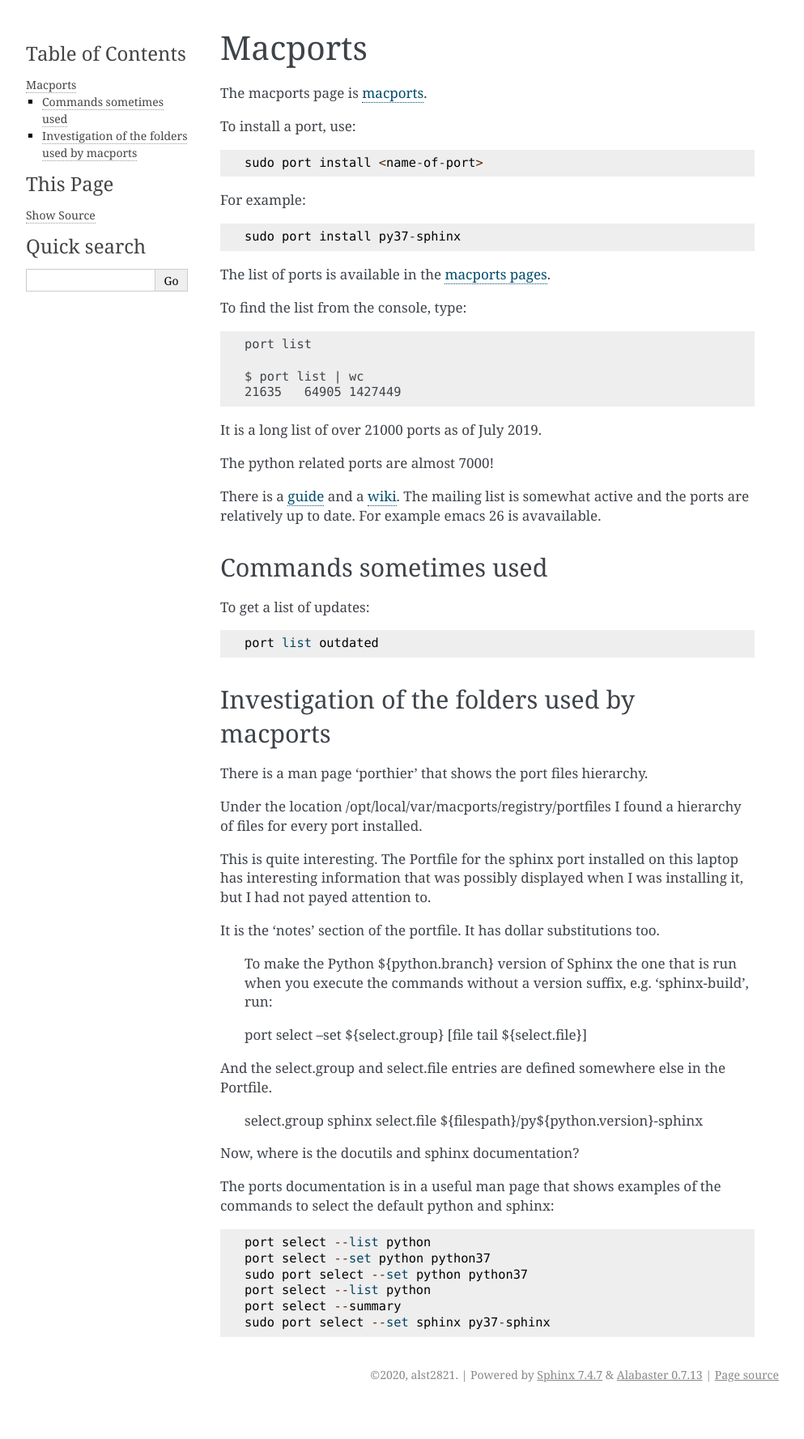
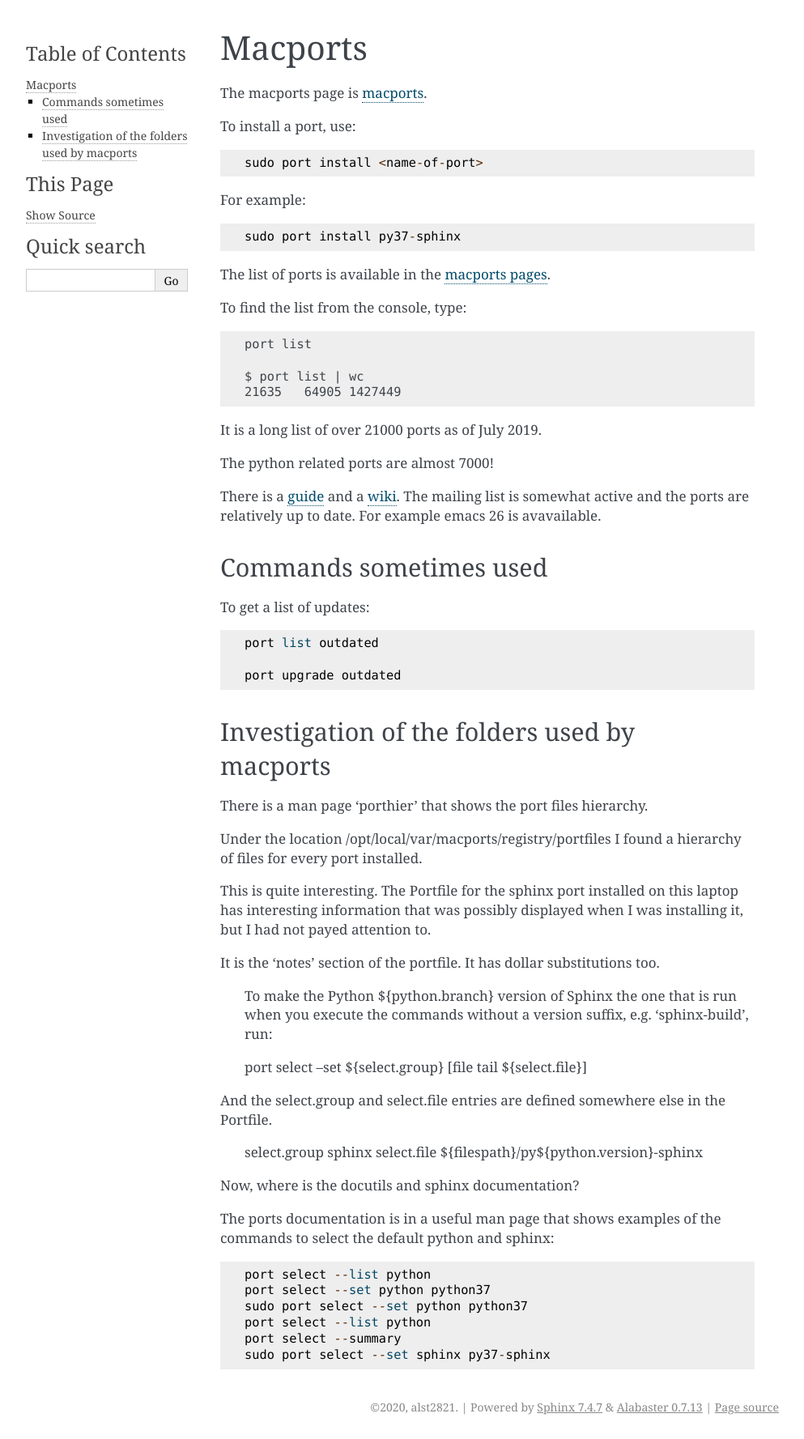
Before and after one commit to alst2821/puffer-fish, a Sphinx documentation site: the page built from doc/macports.rst, in a window 1280 px wide. Shown: the whole page at 81% size, without its empty margins (148-1141 px from the left). Built offline with Sphinx 7.4.7, drawn with Linux system fonts in a browser that asks for light colours; before the commit the page ends 1737 px from its top, so only the background shows below that.

Commit message:
add macport command

```diff
--- a/doc/macports.rst
+++ b/doc/macports.rst
@@ -38,6 +38,8 @@
 
   port list outdated
 
+  port upgrade outdated
+
 Investigation of the folders used by macports
 ---------------------------------------------
 
```
